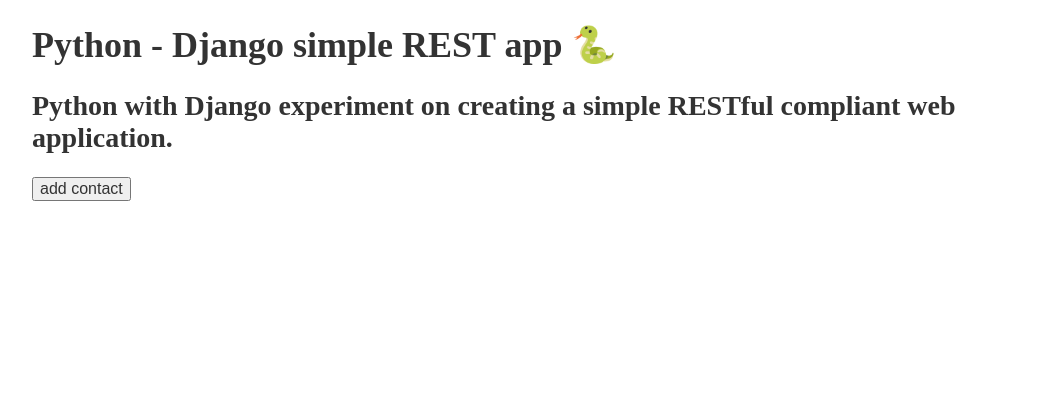
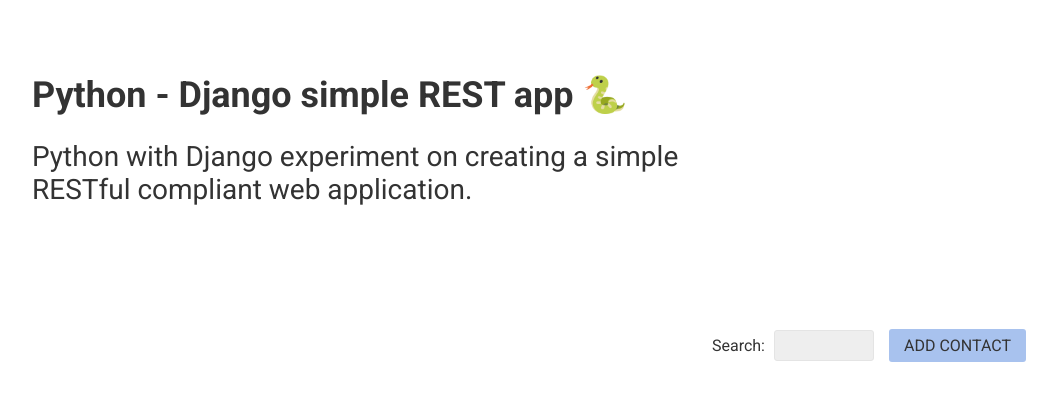
Before and after one commit to Francesco-Rizzi/Python-Django-simple-REST-app, a Python web app: template contacts/templates/app.jinja.html in a window 1280 px wide. Shown: the top 401 px of the page, without its empty margins (111-1168 px from the left). Run offline with Jinja, Linux system fonts and the light colour scheme; the template is opened without the code that fills it, so the values that code supplies are empty.

Commit message:
RELATED BRANCH: master; MESSAGE: styled + search feature

```diff
--- a/contacts/static/contacts/style.css
+++ b/contacts/static/contacts/style.css
@@ -8,7 +8,8 @@
 * {
   box-sizing: border-box;
   font-size: 16px;
-  color: #333333; }
+  color: #333333;
+  font-family: 'Roboto', sans-serif; }
 
 h1 {
   font-size: 36px; }
@@ -16,17 +17,48 @@
 h2 {
   font-size: 28px; }
 
+h3 {
+  margin: 0; }
+
+button {
+  border: none;
+  background: none;
+  padding: 7px 15px;
+  cursor: pointer;
+  background: #A8C2EE;
+  border-radius: 3px;
+  text-transform: uppercase; }
+  button:hover {
+    text-decoration: underline; }
+
+.link-mod-delete {
+  background: none;
+  text-transform: lowercase;
+  border: none;
+  padding: 0;
+  margin-right: 15px;
+  color: darkred;
+  text-decoration: underline;
+  cursor: pointer;
+  display: inline-block; }
+
 .container {
   max-width: 1024px;
   margin: 0 auto;
   padding: 0 15px; }
+
+.header {
+  max-width: 650px;
+  padding: 50px 0 100px 0; }
+  .header h2 {
+    font-weight: normal; }
 
 .modal-form {
   display: none;
   height: 100vh;
   width: 100vw;
   overflow: auto;
-  background: rgba(255, 255, 255, 0.85);
+  background: rgba(255, 255, 255, 0.9);
   position: fixed;
   top: 0;
   left: 0;
@@ -38,16 +70,87 @@
     display: block; }
   .modal-form input, .modal-form textarea {
     display: block;
-    border: none;
-    background: #E4E4E4;
+    background: #F6F6F6;
     border-radius: 3px;
+    border: 1px solid #E4E4E4;
     width: 300px;
     padding: 5px 10px;
-    margin: 5px 0 15px; }
+    margin: 2px 0 15px; }
   .modal-form input {
     height: 30px; }
   .modal-form textarea {
-    height: 150px;
+    height: 80px;
     resize: none; }
 
+.modal-form-buttons {
+  float: right; }
+
+.contact-item {
+  float: left;
+  width: calc(33.33% - 10px);
+  margin-right: 15px;
+  display: flex;
+  align-items: center;
+  background: #EEEEEE;
+  border-radius: 3px;
+  border: 1px solid #E4E4E4;
+  padding: 15px;
+  margin-bottom: 15px; }
+  .contact-item:nth-child(3n) {
+    margin-right: 0; }
+
+.contact-item-name {
+  text-transform: capitalize; }
+
+.contact-item-number {
+  margin: 5px 0 15px; }
+
+.contact-item-number a {
+  text-decoration: none !important;
+  font-style: italic;
+  color: #AAAAAA; }
+
+.contact-item-buttons {
+  float: right; }
+
+.contact-item-image-wrapper {
+  max-width: 100px;
+  margin-right: 15px;
+  flex-grow: 1;
+  border-radius: 3px;
+  border: 1px solid #E4E4E4; }
+  .contact-item-image-wrapper img {
+    width: 100%; }
+
+.contact-item-text {
+  flex-grow: 100; }
+
+.actions {
+  padding-bottom: 30px;
+  overflow: hidden;
+  display: flex;
+  align-items: center;
+  justify-content: flex-end; }
+
+.filter-input {
+  margin-right: 15px;
+  background: #EEEEEE;
+  border-radius: 3px;
+  border: 1px solid #E4E4E4;
+  padding: 5px 10px;
+  margin-left: 5px;
+  width: 100px; }
+
+@media screen and (max-width: 1000px) {
+  .contact-item {
+    width: calc(50% - 7.5px); }
+    .contact-item:nth-child(3n) {
+      margin-right: 15px; }
+    .contact-item:nth-child(even) {
+      margin-right: 0; } }
+@media screen and (max-width: 640px) {
+  .contact-item {
+    width: 100%;
+    margin: 0 0 15px 0 !important; } }
+
 /*# sourceMappingURL=style.css.map */
--- a/contacts/static/contacts/style.scss
+++ b/contacts/static/contacts/style.scss
@@ -11,6 +11,7 @@
 	box-sizing: border-box;
 	font-size: 16px;
 	color: #333333;
+	font-family: 'Roboto', sans-serif;
 }
 
 h1 {
@@ -21,18 +22,62 @@
 	font-size: 28px;
 }
 
+h3 {
+	margin: 0;
+}
+
+button {
+	border: none;
+	background: none;
+	padding: 7px 15px;
+	cursor: pointer;
+	background: #A8C2EE;
+	border-radius: 3px;
+	text-transform: uppercase;
+	&:hover {
+		text-decoration: underline;
+	}
+}
+
+.link-mod-delete {
+	background: none;
+	text-transform: lowercase;
+	border: none;
+	padding: 0;
+	margin-right: 15px;
+	color: darkred;
+	text-decoration: underline;
+	cursor: pointer;
+	display: inline-block;
+}
+
 .container {
 	max-width: 1024px;
 	margin: 0 auto;
 	padding: 0 15px;
+
 }
+
+/////////
+//HEADING
+
+.header {
+	max-width: 650px;
+	padding: 50px 0 100px 0;
+	h2 {
+		font-weight: normal;
+	}
+}
+
+///////
+//MODAL
 
 .modal-form {
 	display: none;
 	height: 100vh;
 	width: 100vw;
 	overflow: auto;
-	background: rgba(255, 255, 255, 0.85);
+	background: rgba(255, 255, 255, 0.90);
 	position: fixed;
 	top: 0;
 	left: 0;
@@ -46,18 +91,116 @@
 	}
 	input, textarea {
 		display: block;
-		border: none;
-		background: #E4E4E4;
+		background: #F6F6F6;
 		border-radius: 3px;
+		border: 1px solid #E4E4E4;
 		width: 300px;
 		padding: 5px 10px;
-		margin: 5px 0 15px;
+		margin: 2px 0 15px;
 	}
 	input {
 		height: 30px;
 	}
 	textarea {
-		height: 150px;
+		height: 80px;
 		resize: none;
 	}
 }
+
+.modal-form-buttons {
+	float: right;
+}
+
+////////
+//ITEMS
+
+.contact-item {
+	float: left;
+	width: calc(33.33% - 10px);
+	margin-right: 15px;
+	display: flex;
+	align-items: center;
+	background: #EEEEEE;
+	border-radius: 3px;
+	border: 1px solid #E4E4E4;
+	padding: 15px;
+	margin-bottom: 15px;
+	&:nth-child(3n) {
+		margin-right: 0;
+	}
+}
+
+.contact-item-name {
+	text-transform: capitalize;
+}
+
+.contact-item-number {
+	margin: 5px 0 15px;
+}
+
+.contact-item-number a {
+	text-decoration: none !important;
+	font-style: italic;
+	color: #AAAAAA;
+}
+
+.contact-item-buttons {
+	float: right;
+}
+
+.contact-item-image-wrapper {
+	max-width: 100px;
+	margin-right: 15px;
+	flex-grow: 1;
+	border-radius: 3px;
+	border: 1px solid #E4E4E4;
+	img {
+		width: 100%;
+	}
+}
+
+.contact-item-text {
+	flex-grow: 100;
+}
+
+////////
+//OTHERS
+
+.actions {
+	padding-bottom: 30px;
+	overflow: hidden;
+	display: flex;
+	align-items: center;
+	justify-content: flex-end;
+}
+
+.filter-input {
+	margin-right: 15px;
+	background: #EEEEEE;
+	border-radius: 3px;
+	border: 1px solid #E4E4E4;
+	padding: 5px 10px;
+	margin-left: 5px;
+	width: 100px;
+}
+
+///////
+//MEDIA
+@media screen and (max-width: 1000px) {
+	.contact-item {
+		width: calc(50% - 7.5px);
+		&:nth-child(3n) {
+			margin-right: 15px;
+		}
+		&:nth-child(even) {
+			margin-right: 0;
+		}
+	}
+}
+
+@media screen and (max-width: 640px) {
+	.contact-item {
+		width: 100%;
+		margin: 0 0 15px 0 !important;
+	}
+}
--- /dev/null
+++ b/contacts/templates/actions.jinja.html
@@ -0,0 +1,7 @@
+<div class="actions">
+	<label>Search:
+		<input type="text" class="js-filter-input filter-input">
+	</label>
+
+	<button class="js-new-contact-form add-button">add contact</button>
+</div>
--- a/contacts/templates/app.jinja.html
+++ b/contacts/templates/app.jinja.html
@@ -4,10 +4,6 @@
 
 	<div class="contact-items js-contact-items">
 
-	</div>
-
-	<div>
-		<button class="js-new-contact-form">add contact</button>
 	</div>
 
 {% endblock %}
--- a/contacts/templates/contact_form.jinja.html
+++ b/contacts/templates/contact_form.jinja.html
@@ -15,7 +15,9 @@
 		<label>Notes:
 			<textarea name="info"></textarea>
 		</label>
-		<a href="#" class="js-close-form">cancel</a>
-		<button>save</button>
+		<div class="modal-form-buttons">
+			<a href="#" class="link-mod-delete js-close-form">cancel</a>
+			<button>save</button>
+		</div>
 	</form>
 </div>
--- a/contacts/templates/head.jinja.html
+++ b/contacts/templates/head.jinja.html
@@ -10,6 +10,7 @@
 	<meta name="viewport" content="width=device-width, initial-scale=1">
 
 	{% block styles %}
+		<link href="https://fonts.googleapis.com/css?family=Roboto:400,700" rel="stylesheet">
 		<link rel="stylesheet" href="static/contacts/style.css">
 	{% endblock %}
 
--- a/contacts/templates/layout.jinja.html
+++ b/contacts/templates/layout.jinja.html
@@ -17,6 +17,8 @@
 				</div>
 
 			{% endblock %}
+
+			{% include 'actions.jinja.html' %}
 
 			<div class="main">
 
```
Also changed, not shown: contacts/static/contacts/app.js (+52 -6 lines), 1 other file.
